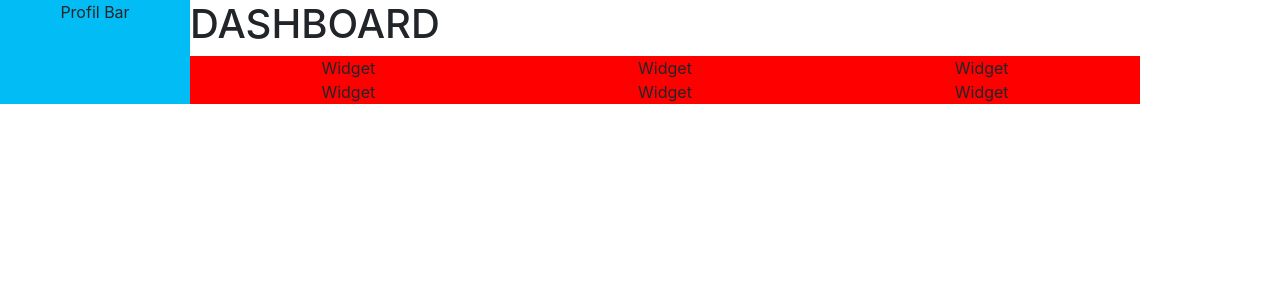
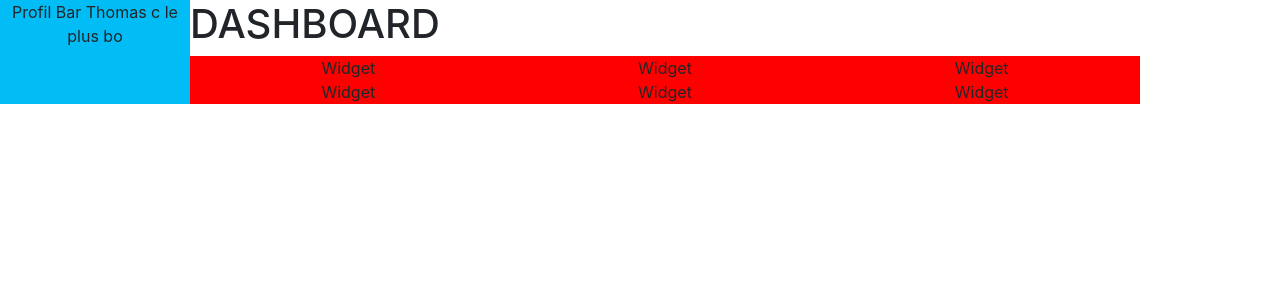
Before and after one commit to zowcode/TOZO_dashboard, a React (Create React App) app in the folder frontend/: page / in a window 1280 px wide. Shown: the top 300 px of the page. Built offline with nearby package versions, Linux system fonts and the light colour scheme.

Commit message:
coucouc c moi

```diff
--- a/frontend/src/component/ProfilBar.js
+++ b/frontend/src/component/ProfilBar.js
@@ -5,6 +5,7 @@ function ProfilBar() {
   return (
     <div className="ProfilBar">
       Profil Bar
+      Thomas c le plus bo
     </div>
   );
 }
```
Also changed, not shown: 1 other file (tests, documents, lock files or other folders).
